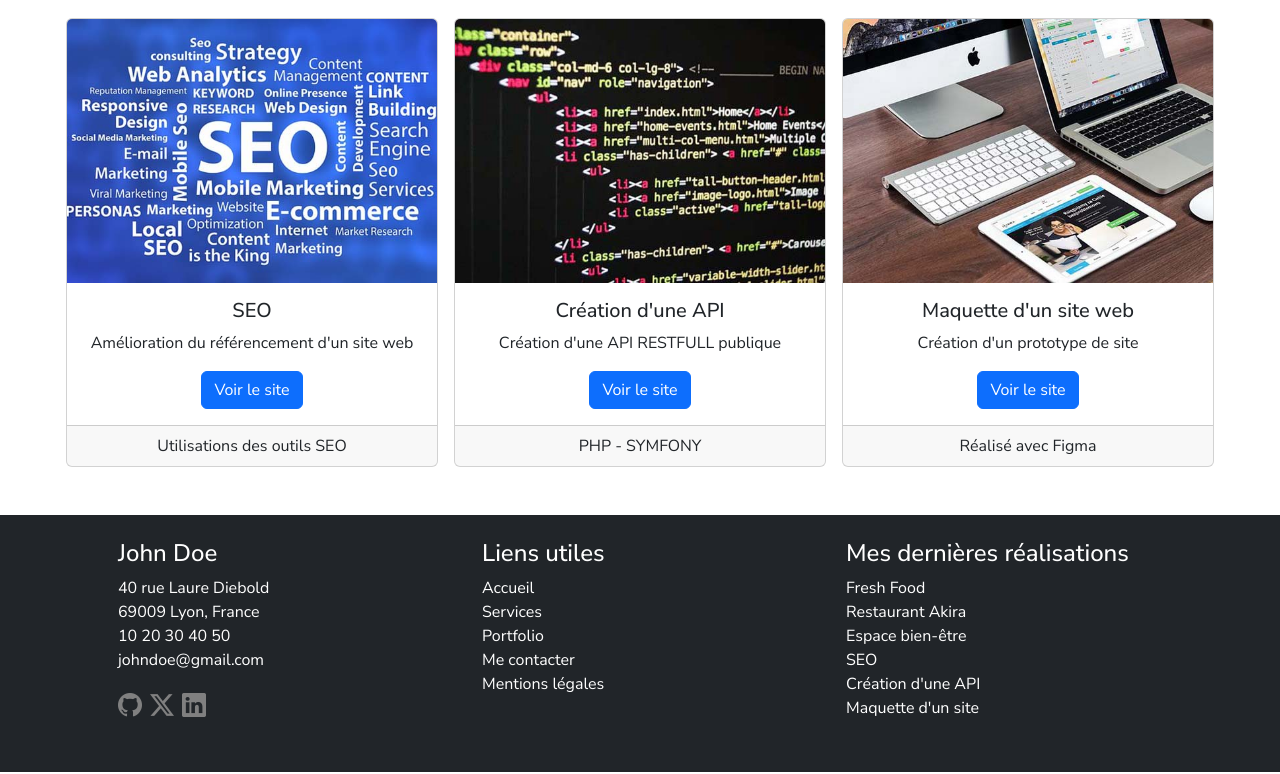
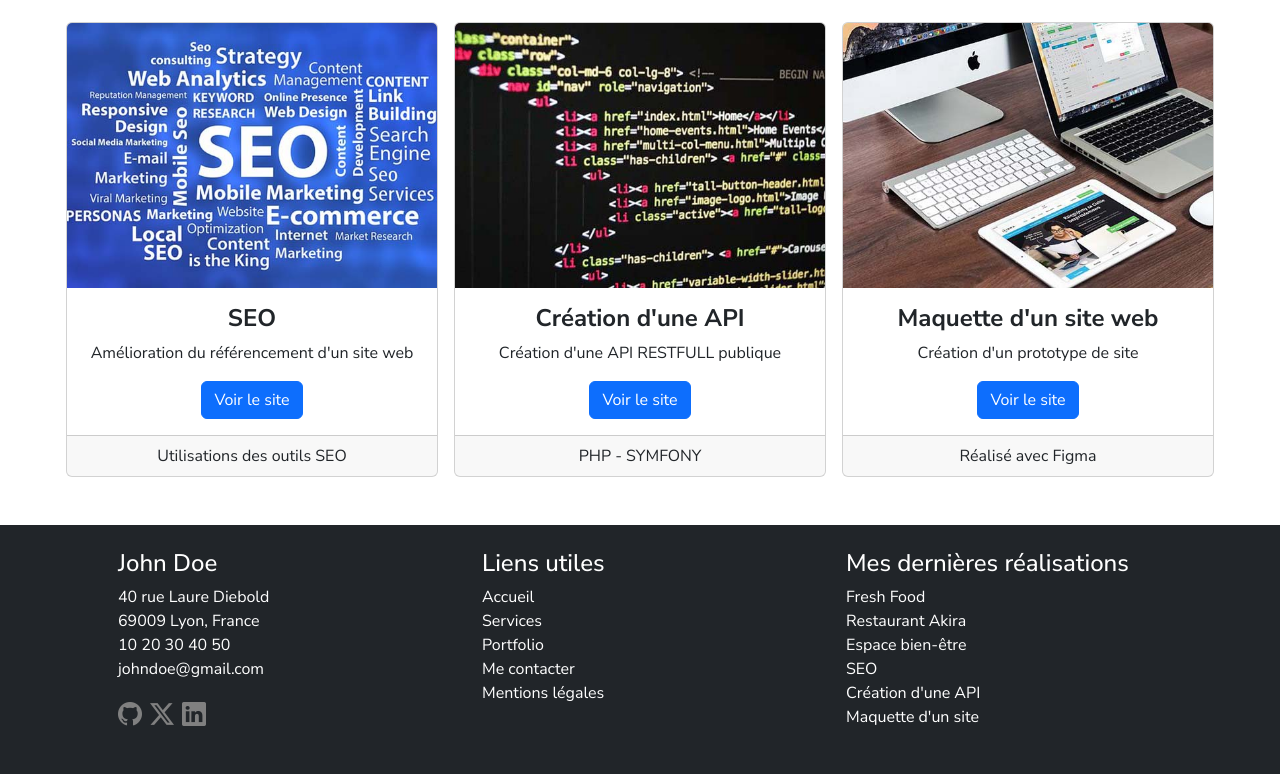
Before and after one commit to BenjCaro/portfolio, a React (Create React App) app: page /pages/realisations in a window 1280 px wide. Shown: the part 899-1673 px from the top of the page. Built offline with nearby package versions, Linux system fonts and the light colour scheme.

Commit message:
reajustement hierarchie des titres

```diff
--- a/src/Footer.js
+++ b/src/Footer.js
@@ -2,7 +2,7 @@ import { NavLink } from "react-router-dom";
 
 const TitleColumn = (props) => {
     return (
-            <h4 className="fs-4">{props.title}</h4>
+            <h3 className="fs-4">{props.title}</h3>
     )
 }
 
--- a/src/pages/Component/Card.js
+++ b/src/pages/Component/Card.js
@@ -4,7 +4,7 @@ const Card = (props) => {
         <div id={props.identifiant} className="card-hover card col text-center m-auto" style={{width: "18rem"}}>
             <img src={props.source} className="card-img-top img-fluid" alt={props.description}></img>
             <div className="card-body">
-                <h5 className="card-title">{props.title}</h5>
+                <h2 className="card-title fs-4 fw-bold">{props.title}</h2>
                 <p className="card-text">{props.text}</p>
                 <a href={props.url} className="btn btn-primary">Voir le site</a>
             </div>
--- a/src/pages/Component/ModalContent.js
+++ b/src/pages/Component/ModalContent.js
@@ -25,7 +25,7 @@ const ModalContent = ({ onClose }) => {
             </div>
             <div className="row m-2">
                     <div className="col-md-7 mt-3">
-                        <img src={user.avatar_url} className="img-fluid rounded-start" alt={user.login}/>
+                        <img src={user.avatar_url} className="img-fluid rounded-start" alt={`${user.login} developpeur full stack`}/>
                     </div>
                     <div className="col-md-5 mt-3">
                         <div className="card-body">
--- a/src/pages/Home.js
+++ b/src/pages/Home.js
@@ -22,7 +22,7 @@ const Home = () => {
                         <h3 className='border-bottom border-primary border-4 fw-bold pb-2'>
                             A propos
                         </h3>
-                        <img className='img-fluid mb-4' src="/images/john-doe-about.jpg" alt="John Doe qui travaille" title="John Doe"></img>
+                        <img className='img-fluid mb-4' src="/images/john-doe-about.jpg" alt="John Doe developpeur full stack" title="John Doe"></img>
                         <Paragraph content="Lorem ipsum dolor sit amet, consectetur adipiscing elit. Phasellus porta, tortor in pharetra sodales, dolor diam condimentum velit, non pharetra sapien odio imperdiet enim. " />
                         <Paragraph content="Lorem ipsum dolor sit amet, consectetur adipiscing elit. Phasellus porta, tortor in pharetra sodales, dolor diam condimentum velit, non pharetra sapien odio imperdiet enim. " />
                         <Paragraph content="Lorem ipsum dolor sit amet, consectetur adipiscing elit. Phasellus porta, tortor in pharetra sodales, dolor diam condimentum velit, non pharetra sapien odio imperdiet enim. " />
--- a/src/pages/Legals.js
+++ b/src/pages/Legals.js
@@ -42,7 +42,7 @@ const ElementAccordeonTwo = (props) => {
             <div id="panelsStayOpen-collapseTwo" className="accordion-collapse collapse">
               <div className="accordion-body">
                   <h3 className="fw-bold fs-4">{props.title}</h3>
-                  <h4><i class="bi bi-globe"></i> {props.adress}</h4>
+                  <p><i class="bi bi-globe"></i> {props.adress}</p>
                   <a href="#" className="link-primary">{props.site}</a>
               </div>
             </div>
@@ -62,9 +62,9 @@ const ElementAccordeonThree = (props) => {
                 <div id="panelsStayOpen-collapseThree" className="accordion-collapse collapse">
                     <div className="accordion-body">
                       <h3 className="fw-bold fs-4 mb-3">{props.title}</h3>
-                      <h4 className="mb-3">Ce site a été réalisé par John Doe, étudiant au <span className="text-decoration-underline text-primary">Centre Européen de Formation.</span></h4>
-                      <h4 className="fst-italic mb-3">Les images utilisées sur ce site sont libres de droits et ont été obtenues sur le site <a href="https://pixabay.com/" rel="noreferrer" target="_blank">Pixabay</a>.</h4>
-                      <h4 className="fst-italic mb-3">La favicon de ce site a été fournie par <a href="https://www.flaticon.com/de/kostenlose-icons/john-doe" rel="noreferrer" target="_blank">John Doe Icons erstellt Von Freepik - Flaticon</a></h4>
+                      <p className="mb-3">Ce site a été réalisé par John Doe, étudiant au <span className="text-decoration-underline text-primary">Centre Européen de Formation.</span></p>
+                      <p className="fst-italic mb-3">Les images utilisées sur ce site sont libres de droits et ont été obtenues sur le site <a href="https://pixabay.com/" rel="noreferrer" target="_blank">Pixabay</a>.</p>
+                      <p className="fst-italic mb-3">La favicon de ce site a été fournie par <a href="https://www.flaticon.com/de/kostenlose-icons/john-doe" rel="noreferrer" target="_blank">John Doe Icons erstellt Von Freepik - Flaticon</a></p>
                     </div>
                 </div>
          </div>
```
